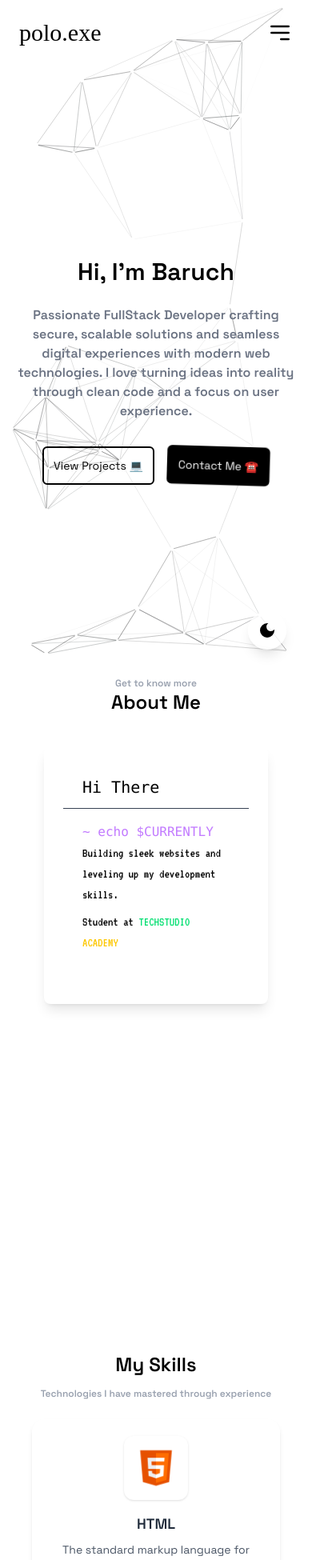
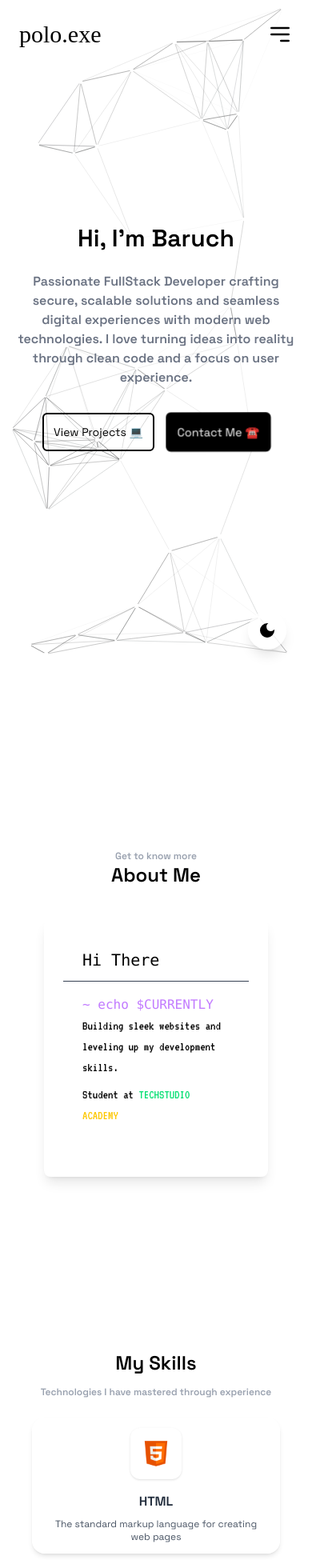
Before and after one commit to Au-xx5/portfolio, a React (Vite) app: page / in a window 390 px wide. Shown: the top 1950 px of the page at 80% size. Built offline with nearby package versions, Linux system fonts and the light colour scheme; a web font is replaced by a local one.

Commit message:
Enhance layout and styling across components for improved responsiveness and visual consistency

```diff
--- a/src/App.jsx
+++ b/src/App.jsx
@@ -44,7 +44,7 @@ function App() {
 
   return (
     <>
-      <div className="relative z-[1]">
+      <div className="relative z-[1] min-h-screen">
         <NavBar />
         <Profile />
         <AboutMe />
--- a/src/components/AboutMe.jsx
+++ b/src/components/AboutMe.jsx
@@ -1,9 +1,10 @@
 import TerminalSection from "./terminal/Terminal";
+
 const AboutMe = () => {
   return (
     <>
       <div
-        className="block min-w-[300px] min-h-screen md:w-auto md:flex bg-neutral items-center justify-around"
+        className="min-w-screen min-h-screen md:w-auto flex bg-neutral items-center justify-around"
         id="about"
       >
         <div
--- a/src/components/NavBar.jsx
+++ b/src/components/NavBar.jsx
@@ -24,13 +24,13 @@ const NavBar = () => {
 
   return (
     <div
-      className={`sticky top-0 z-10 flex items-center justify-between px-6 py-5 md:px-20 transition-all duration-300 ${
+      className={`top-0 z-10 flex items-center justify-between px-6 py-5 md:px-20 transition-all duration-300 ${
         scrolled
-          ? "backdrop-blur-md bg-white/5 dark:backdrop-blur-sm shadow-md"
-          : "bg-transparent"
+          ? "backdrop-blur-md bg-white/5 dark:backdrop-blur-sm shadow-md sticky"
+          : "bg-transparent fixed w-full"
       }`}
     >
-      <a href="#" className="text-xl text-black dark:text-white logo">
+      <a href="#" className="text-md md:text-xl text-black dark:text-white logo">
         polo.exe
       </a>
 
--- a/src/components/Profile.jsx
+++ b/src/components/Profile.jsx
@@ -1,7 +1,7 @@
 const Home = () => {
   return (
     <>
-      <div className="flex justify-center items-center min-h-[calc(100vh-79.6px)] dark:text-white">
+      <div className="flex justify-center items-center min-h-screen dark:text-white">
         <div className="text-center px-4">
           <h1
             className="text-3xl md:text-6xl font-semibold mb-6"
@@ -11,7 +11,7 @@ const Home = () => {
             Hi, I'm Baruch
           </h1>
           <p
-            className="hero-text text-center text-gray-500 dark:text-[#b2aba1] md:text-md font-semibold mb-8 max-w-lg"
+            className="hero-text text-center text-gray-500 dark:text-[#b2aba1] md:text-base font-semibold mb-8 max-w-lg"
             data-aos="fade-up"
             data-aos-duration="1500"
           >
@@ -29,14 +29,14 @@ const Home = () => {
             <a
               href="#projects"
               download="Baruch_Resume"
-              className="text-sm lg:text-lg inline-block text-black dark:text-gray-200 border-2 rounded-md p-3 active:bg-black active:text-white dark:active:bg-[#232425] active:scale-110 active:skew-x-3 lg:hover:text-white lg:hover:bg-black dark:lg:hover:bg-[#232425] transition-all duration-500 ease-in-out lg:hover:scale-110  lg:hover:skew-x-3"
+              className="text-sm lg:text-lg inline-block text-black dark:text-gray-200 border-2 dark:border-[#b2aba1] rounded-md p-3 active:bg-black active:text-white dark:active:bg-[#232425] active:scale-110 active:skew-x-3 transition-all duration-500 ease-in-out lg:hover:scale-110 lg:hover:skew-x-3"
             >
               View Projects 💻
             </a>
             <a
               href="#contact"
               download="Baruch_Resume"
-              className="text-sm lg:text-lg inline-block text-white bg-black dark:text-gray-200 border-2 border-black rounded-md p-3 active:bg-black active:text-white dark:active:bg-[#232425] active:scale-110 active:skew-x-3 lg:hover:text-white lg:hover:bg-black dark:lg:hover:bg-[#232425] transition-all duration-500 ease-in-out lg:hover:scale-110  lg:hover:skew-x-3 animate-wiggle"
+              className="text-sm lg:text-lg inline-block text-white bg-black dark:text-gray-200 border-2 border-black rounded-md p-3 active:bg-black active:text-white dark:active:bg-[#232425] active:scale-110 active:skew-x-3 transition-all duration-500 ease-in-out lg:hover:scale-110  lg:hover:skew-x-3 animate-wiggle"
             >
               Contact Me ☎️
             </a>
--- a/src/components/Projects.jsx
+++ b/src/components/Projects.jsx
@@ -37,14 +37,15 @@ const Projects = () => {
       live: "https://memory-card-coral-seven.vercel.app",
     },
   ];
+
   return (
-    <>
+    <div className="flex min-h-screen mt-30 md:mt-0">
       <div
-        className="flex flex-col gap-6 min-h-screen justify-center items-center px-10 lg:px-8"
+        className="flex flex-col gap-6 justify-center items-center px-10 lg:px-8"
         id="projects"
       >
         <div
-          className="flex flex-col items-center"
+          className="flex flex-col"
           data-aos="fade-up"
           data-aos-duration="1500"
         >
@@ -58,31 +59,31 @@ const Projects = () => {
         </div>
 
         <div
-          className="grid grid-col-1 sm:grid-cols-2 lg:grid-cols-4 gap-6"
+          className="grid grid-cols-1 sm:grid-cols-2 lg:grid-cols-4 gap-6"
           data-aos="fade-up"
           data-aos-duration="1500"
         >
           {projects.map((project, index) => (
             <div
               key={index}
-              className="flex flex-col justify-center items-center p-5 bg-white/70 dark:bg-[#232425] shadow-md rounded-2xl gap-5"
+              className="flex flex-col justify-center items-center p-3 md:p-5 bg-white/70 dark:bg-[#232425] shadow-md rounded-2xl gap-5"
             >
               <div className="overflow-hidden rounded-3xl">
                 <img
                   src={project.img}
                   alt={`${project.name} Icon`}
-                  className="w-40 h-30 rounded-3xl transition-transform duration-300 hover:scale-125"
+                  className="w-20 h-20 md:w-40 md:h-30 rounded-3xl transition-transform duration-300 hover:scale-125"
                 />
               </div>
 
-              <h3 className="text-black dark:text-white text-xl font-semibold hover:text-gray-600 dark:hover:text-[#b2aba1]">
+              <h3 className="text-black dark:text-white text-md md:text-xl font-semibold hover:text-gray-600 dark:hover:text-[#b2aba1]">
                 {project.name}
               </h3>
               <div className="flex flex-wrap justify-center gap-2">
                 {project.stack.map((tech, techIndex) => (
                   <span
                     key={techIndex}
-                    className="text-[11px] text-black dark:text-gray-200 bg-gray-200 dark:bg-[#181a1b] px-2 py-1 rounded-full border border-gray-300 dark:border-[#181a1b] shadow-sm"
+                    className="text-[8px] md:text-[11px] text-black dark:text-gray-200 bg-gray-200 dark:bg-[#181a1b] px-2 py-1 rounded-full border border-gray-300 dark:border-[#181a1b] shadow-sm"
                   >
                     {tech}
                   </span>
@@ -113,7 +114,7 @@ const Projects = () => {
           ))}
         </div>
       </div>
-    </>
+    </div>
   );
 };
 
--- a/src/components/Skills.jsx
+++ b/src/components/Skills.jsx
@@ -72,31 +72,31 @@ const Skills = () => {
         </div>
 
         <div
-          className="grid grid-col-1 sm:grid-cols-2 lg:grid-cols-4 gap-6"
+          className="grid grid-cols-1 sm:grid-cols-2 lg:grid-cols-4 gap-6"
           data-aos="fade-up"
           data-aos-duration="1500"
         >
           {skills.map((skill, index) => (
             <div
               key={index}
-              className="flex flex-col items-center p-5 rounded-2xl bg-white/70 dark:bg-[#232425] shadow-md border border-white/30 transition-transform duration-300 ease-out active:hover:-translate-y-2 active:hover:shadow-xl active:hover:border-gray-400 lg:hover:-translate-y-2 lg:hover:shadow-xl lg:hover:border-gray-400"
+              className="flex flex-col items-center p-3 md:p-5 rounded-2xl bg-white/70 dark:bg-[#232425] shadow-md border border-white/30 transition-transform duration-300 ease-out active:hover:-translate-y-2 active:hover:shadow-xl active:hover:border-gray-400 lg:hover:-translate-y-2 lg:hover:shadow-xl lg:hover:border-gray-400"
             >
               {/* Skill icon */}
               <div className="mb-4 p-3 bg-white dark:bg-[#181a1b] rounded-xl shadow transition-transform duration-300 active:hover:scale-110 lg:hover:scale-110">
                 <img
                   src={skill.img}
                   alt={`${skill.name} Icon`}
-                  className="w-14 h-14"
+                  className="w-10 h-10 md:w-14 md:h-14"
                 />
               </div>
 
               {/* Skill name */}
-              <h3 className="text-lg font-semibold text-gray-800 dark:text-white mb-2 transition-colors duration-300 hover:text-gray-600 dark:hover:text-[#b2aba1]">
+              <h3 className="text-base md:text-lg font-semibold text-gray-800 dark:text-white mb-2 transition-colors duration-300 hover:text-gray-600 dark:hover:text-[#b2aba1]">
                 {skill.name}
               </h3>
 
               {/* Skill description */}
-              <p className="text-sm text-gray-600 dark:text-[#b2aba1] text-center px-2 transition-colors duration-300 hover:text-gray-600 dark:hover:text-[#ccbeaa]">
+              <p className="text-xs md:text-sm text-gray-600 dark:text-[#b2aba1] text-center px-2 transition-colors duration-300 hover:text-gray-600 dark:hover:text-[#ccbeaa]">
                 {skill.desc}
               </p>
             </div>
```
